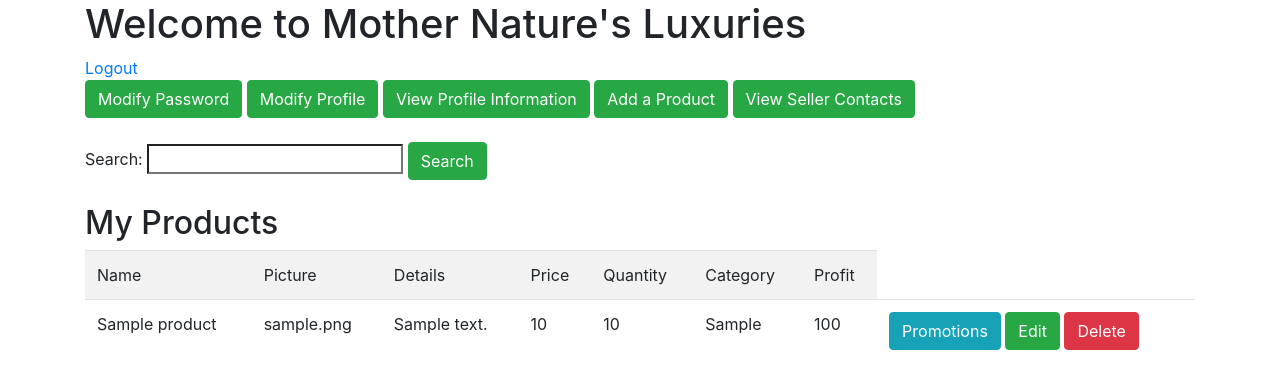
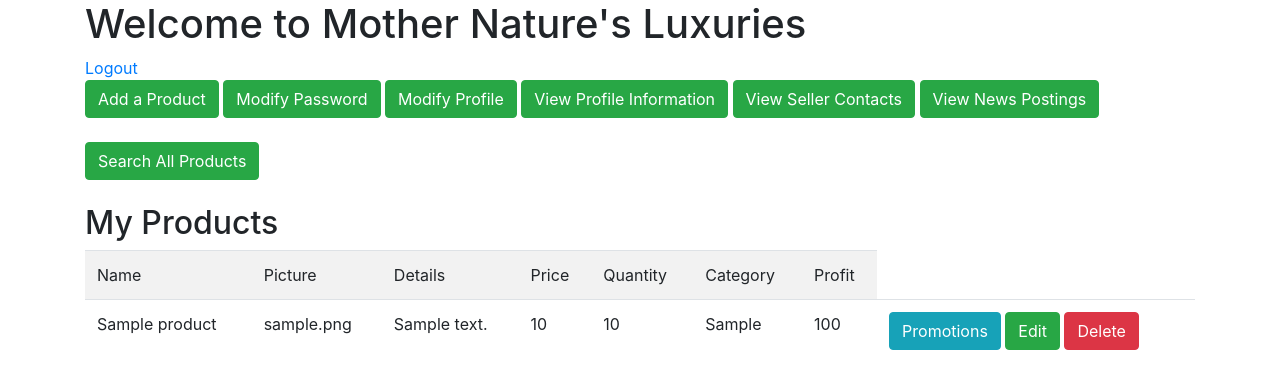
Before and after one commit to Marissa1999/Mother-Natures-Luxuries-Application, a PHP site: page / in a window 1280 px wide. Shown: the top 389 px of the page. Run offline with PHP 8.4, Linux system fonts and the light colour scheme; the visitor is signed in with stand-in values (Sample User, id 1); tables that the repository leaves empty or names only in its code hold one stand-in row (values such as "Sample post").

Commit message:
More commits for the better.

```diff
--- a/app/controllers/HomeController.php
+++ b/app/controllers/HomeController.php
@@ -10,8 +10,8 @@ class HomeController extends Controller
 	{
         $user_id = (string) $_SESSION['user_id'];
         $theProfile = $this->model('Profile')->findProfile($user_id);
-        $_GET['profile_id'] = $theProfile->profile_id;
-		$products = $this->model('Product')->getProductForSeller($_GET['profile_id']);
+        $_SESSION['profile_id'] = $theProfile->profile_id;
+		$products = $this->model('Product')->getProductForSeller($_SESSION['profile_id']);
 		$this->view('home/index', ['products'=>$products]);
 	}
 
@@ -62,18 +62,20 @@ class HomeController extends Controller
 
     public function search()
     {
-        $searchProduct = $this->model('Product');
+        $user_id = (string) $_SESSION['user_id'];
+        $theProfile = $this->model('Profile')->findProfile($user_id);
+        $_SESSION['profile_id'] = $theProfile->profile_id;
 
-        if(isset($_POST['action']))
+        if(isset($_POST['search']))
         {
-            $searchResult = $this->model('Product')->searchProducts($searchProduct->product_name, $searchProduct->product_details);
-            $this->view('home/index', ['searchResult' => $searchResult]);
+            $products = $this->model('Product')->searchProducts($_POST['search_input']);
+            $this->view('home/search', ['products'=>$products]);
         }
 
         else
         {
-            $products = $this->model('Product')->getProductForSeller($_SESSION['profile_id']);
-            $this->view('home/index', ['products'=>$products]);
+            $products = $this->model('Product')->get();
+            $this->view('home/search', ['products'=>$products]);
         }
     }
 
--- a/app/controllers/ProfileController.php
+++ b/app/controllers/ProfileController.php
@@ -9,8 +9,8 @@ class ProfileController extends Controller
     public function index()
     {
         $theProfile = $this->model('Profile');
-        $_GET['user_type'] = $theProfile->user_type;
-        $profiles = $this->model('Profile')->getSellers($_GET['user_type']);
+        $_SESSION['user_type'] = $theProfile->user_type;
+        $profiles = $this->model('Profile')->getSellers($_SESSION['user_type']);
         $this->view('profile/index', ['profiles'=>$profiles]);
     }
 
--- a/app/models/Product.php
+++ b/app/models/Product.php
@@ -27,12 +27,12 @@ class Product extends Model
         return $stmt->fetchAll();
     }
 
-    public function searchProducts($product_name, $product_details)
+    public function searchProducts($search_input)
     {
-        $SQL = 'SELECT * FROM Product WHERE product_name LIKE "%". $product_name ."%"
-                OR product_details LIKE "%". $product_details ."%"';
+        $SQL = "SELECT * FROM Product WHERE product_name LIKE '%$search_input%'
+                OR product_details LIKE '%$search_input%'";
         $stmt = self::$_connection->prepare($SQL);
-        $stmt->execute(['product_name'=>$product_name, 'product_details'=>$product_details]);
+        $stmt->execute(['product_name'=>$search_input, 'product_details'=>$search_input]);
         $stmt->setFetchMode(PDO::FETCH_CLASS, 'Product');
         return $stmt->fetchAll();
     }
--- a/app/views/home/index.php
+++ b/app/views/home/index.php
@@ -14,15 +14,14 @@
      <div class='container'>
        <h1>Welcome to Mother Nature's Luxuries</h1>
         <a href='/login/logout'>Logout</a><br />
+         <a href='/home/create' class='btn btn-success'>Add a Product</a>
          <a href='/home/modifyPassword' class='btn btn-success'>Modify Password</a>
          <a href='/profile/edit' class='btn btn-success'>Modify Profile</a>
          <a href='/profile/detail' class='btn btn-success'>View Profile Information</a>
-         <a href='/home/create' class='btn btn-success'>Add a Product</a>
-         <a href='/profile/index' class='btn btn-success'>View Seller Contacts</a><br />
-         <form method='post' action=''>
-             <br /><label>Search: </label> <input type="search" name="search_input" /> <input type="submit" name="search" value="Search" class='btn btn-success' />
-         </form>
-          <br />
+         <a href='/profile/index' class='btn btn-success'>View Seller Contacts</a>
+         <a href='/profile/index' class='btn btn-success'>View News Postings</a><br /><br />
+         <a href='/home/search' class='btn btn-success'>Search All Products</a><br />
+         <br />
           <h2>My Products</h2>
           <table class='table table-striped'>
           <tr><td>Name</td><td>Picture</td><td>Details</td><td>Price</td><td>Quantity</td><td>Category</td><td>Profit</td></tr>
--- a/app/views/promotion/create.php
+++ b/app/views/promotion/create.php
@@ -18,7 +18,9 @@
               <label>Promotion Price: <input type='text' name='promotion_price' class='form-control' /></label>
            </div>
              <input type='submit' name='action' value='Create' class='btn btn-primary' />
-            <a href='/promotion/index' class='btn btn-secondary'>Cancel</a>
+            <?php
+              echo "<a href='/promotion/index' class='btn btn-secondary'>Cancel</a>";
+            ?>
         </form>
       </div>
 
--- a/app/views/promotion/delete.php
+++ b/app/views/promotion/delete.php
@@ -19,7 +19,9 @@
               <label>Promotion Timestamp: <input type='text' name='promotion_timestamp' value='<?=$data->promotion_timestamp ?>' disabled class='form-control' /></label>
            </div>
              <input type='submit' name='action' value='Delete' class='btn btn-danger' />
-           <a href='/promotion/index' class='btn btn-secondary'>Cancel</a>
+            <?php
+               echo "<a href='/promotion/index/.$data->product_id' class='btn btn-secondary'>Cancel</a>";
+            ?>
         </form>
      </div>
     <!-- Optional JavaScript -->
```
Also changed, not shown: app/views/home/search.php (added, +40 -0 lines).
